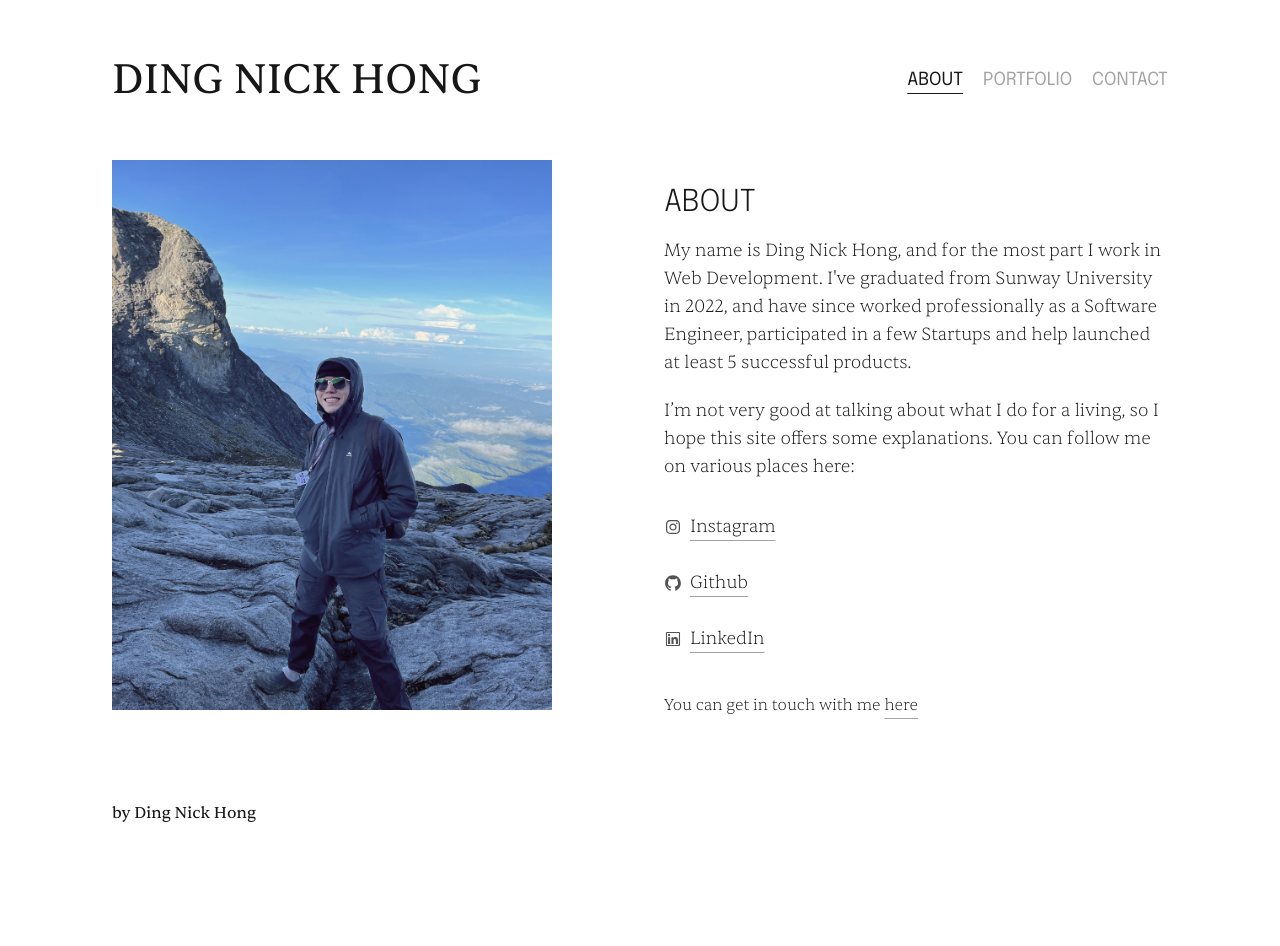
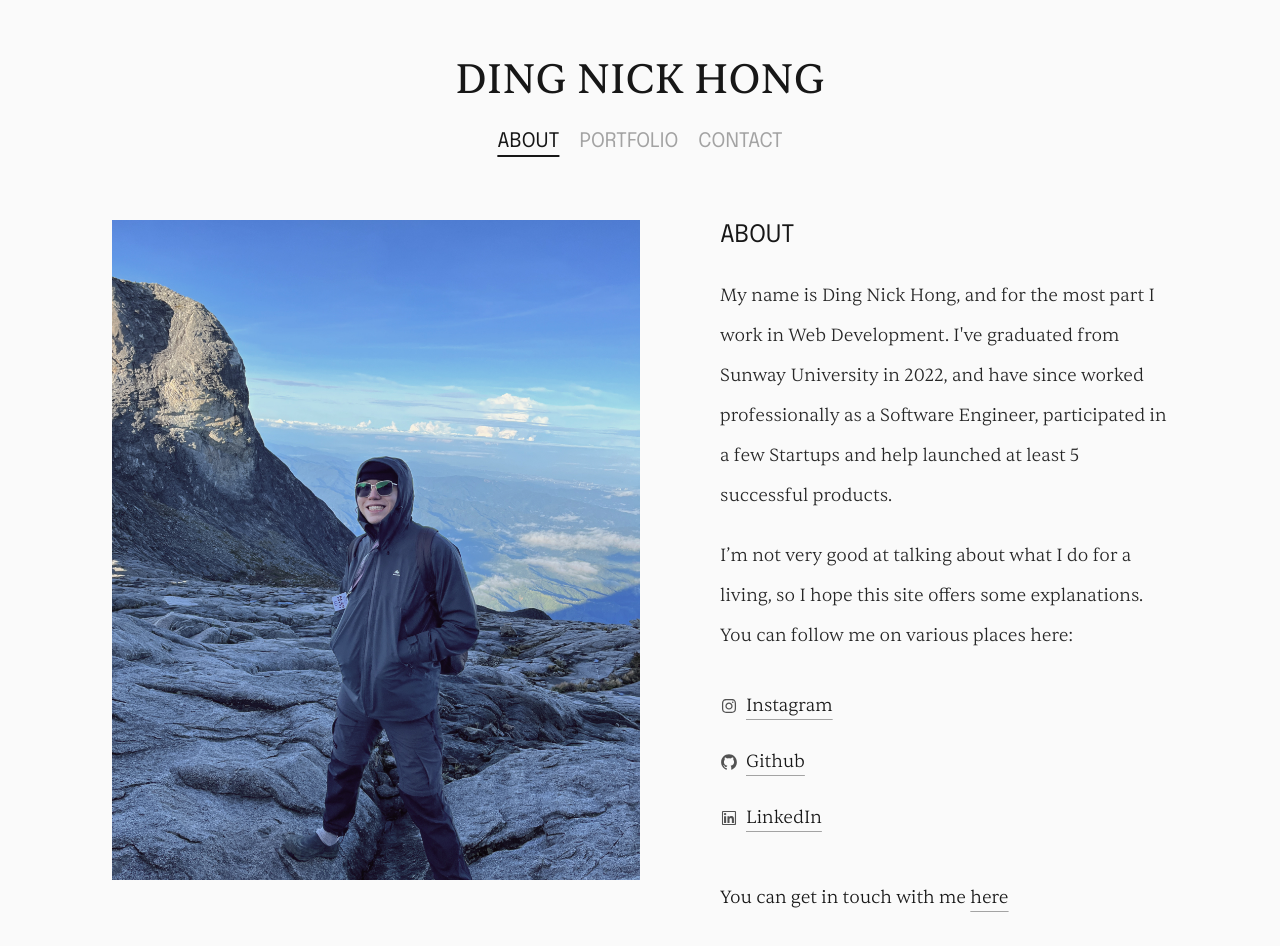
Before and after one commit to Dingnh/portfolio, a Next.js app: page / in a window 1280 px wide. Shown: the top 946 px of the page. Before the commit the page ends 889 px from the top, so only its background shows below. Built offline with nearby package versions, Linux system fonts and the light colour scheme.

Commit message:
feat: second draft of landing

```diff
--- a/app/globals.css
+++ b/app/globals.css
@@ -6,8 +6,8 @@ html,
 body,
 #root {
   height: 100%;
-  @apply text-neutral-900
-  /* @apply bg-neutral-50; */;
+  @apply text-neutral-900;
+  @apply bg-neutral-50;
 }
 
 /* :root {
--- a/app/page.tsx
+++ b/app/page.tsx
@@ -26,15 +26,15 @@ const socials = [
 
 export default function About() {
   return (
-    <Layout className="flex flex-col lg:flex-row gap-4 sm:gap-28 w-full">
+    <Layout className="flex flex-col lg:flex-row gap-4 sm:gap-8 lg:gap-12 xl:gap-20 w-full">
       <img
         src={"/me.jpg"}
         alt="Picture of the author"
-        className="w-auto xl:w-5/12 h-full"
+        className="w-auto lg:w-1/2 object-contain object-top"
       />
-      <div className="flex flex-col w-full gap-3 py-5">
-        <h2 className="font-epilogue text-[30px] font-light">ABOUT</h2>
-        <div className="font-sentient font-extralight leading-8 text-md lg:text-lg flex flex-col gap-5">
+      <div className="flex flex-col w-full gap-3 xl:gap-6 py-5 lg:py-0">
+        <h2 className="font-epilogue text-xl sm:text-2xl">ABOUT</h2>
+        <div className="flex flex-col gap-5 leading-8 sm:leading-10 font-sentient font-light text-neutral-800 sm:text-lg">
           <p>
             My name is Ding Nick Hong, and for the most part I work in Web
             Development. I've graduated from Sunway University in 2022, and have
@@ -47,11 +47,11 @@ export default function About() {
             places here:
           </p>
         </div>
-        <div className="flex flex-col gap-7 pt-5 font-sentient font-extralight">
+        <div className="flex flex-col gap-7 pt-3 font-sentient font-light">
           {socials.map(({ url, label, Icon }, id) => (
             <Link
               href={url}
-              className="group text-md lg:text-lg flex items-center underline underline-offset-8 decoration-neutral-400 hover:decoration-neutral-900"
+              className="group sm:text-lg flex items-center underline underline-offset-8 decoration-neutral-400 hover:decoration-neutral-900"
               key={id}
             >
               <Icon className="text-neutral-600 group-hover:text-neutral-900 mr-2" />
@@ -59,7 +59,7 @@ export default function About() {
             </Link>
           ))}
         </div>
-        <div className="font-sentient font-extralight pt-7">
+        <div className="font-sentient font-light sm:text-lg pt-7">
           You can get in touch with me{" "}
           <Link
             href="/contact-me"
--- a/components/Footer.tsx
+++ b/components/Footer.tsx
@@ -2,8 +2,8 @@ import Container from "./Container";
 
 const Footer = () => {
   return (
-    <footer className="font-sentient">
-      <Container>by Ding Nick Hong</Container>
+    <footer className="font-sentient pb-12">
+      <Container></Container>
     </footer>
   );
 };
--- a/components/Layout.tsx
+++ b/components/Layout.tsx
@@ -7,7 +7,7 @@ const Layout = ({ className, children }: any) => {
   return (
     <div
       className={cn(
-        "flex flex-col gap-16 p-4 sm:p-8 lg:py-16",
+        "flex flex-col gap-16 p-4 sm:p-8 md:py-16 h-full",
         "w-full max-w-full lg:max-w-screen-xl mx-auto"
       )}
     >
--- a/components/Navbar.tsx
+++ b/components/Navbar.tsx
@@ -16,8 +16,8 @@ const Navbar = () => {
 
   return (
     <nav>
-      <Container className="w-full flex flex-col gap-5 sm:flex-row pt-8 pb-4 sm:py-0 justify-between items-center">
-        <h1 className="font-sentient text-2xl xl:text-[42px]">
+      <Container className="w-full flex flex-col gap-5 sm:gap-8 pt-8 pb-4 sm:py-0 justify-between items-center">
+        <h1 className="font-sentient text-2xl sm:text-[42px]">
           DING NICK HONG
         </h1>
         <div className="font-epilogue flex gap-5">
@@ -27,7 +27,7 @@ const Navbar = () => {
               <Link
                 href={link.url}
                 className={classNames(
-                  "uppercase text-lg flex items-center hover:text-neutral-900 underline-offset-8",
+                  "uppercase text-lg sm:text-xl flex items-center hover:text-neutral-900 underline-offset-8",
                   {
                     ["text-neutral-400 hover:underline"]: !isActive,
                     ["text-neutral-900 underline"]: isActive,
```
